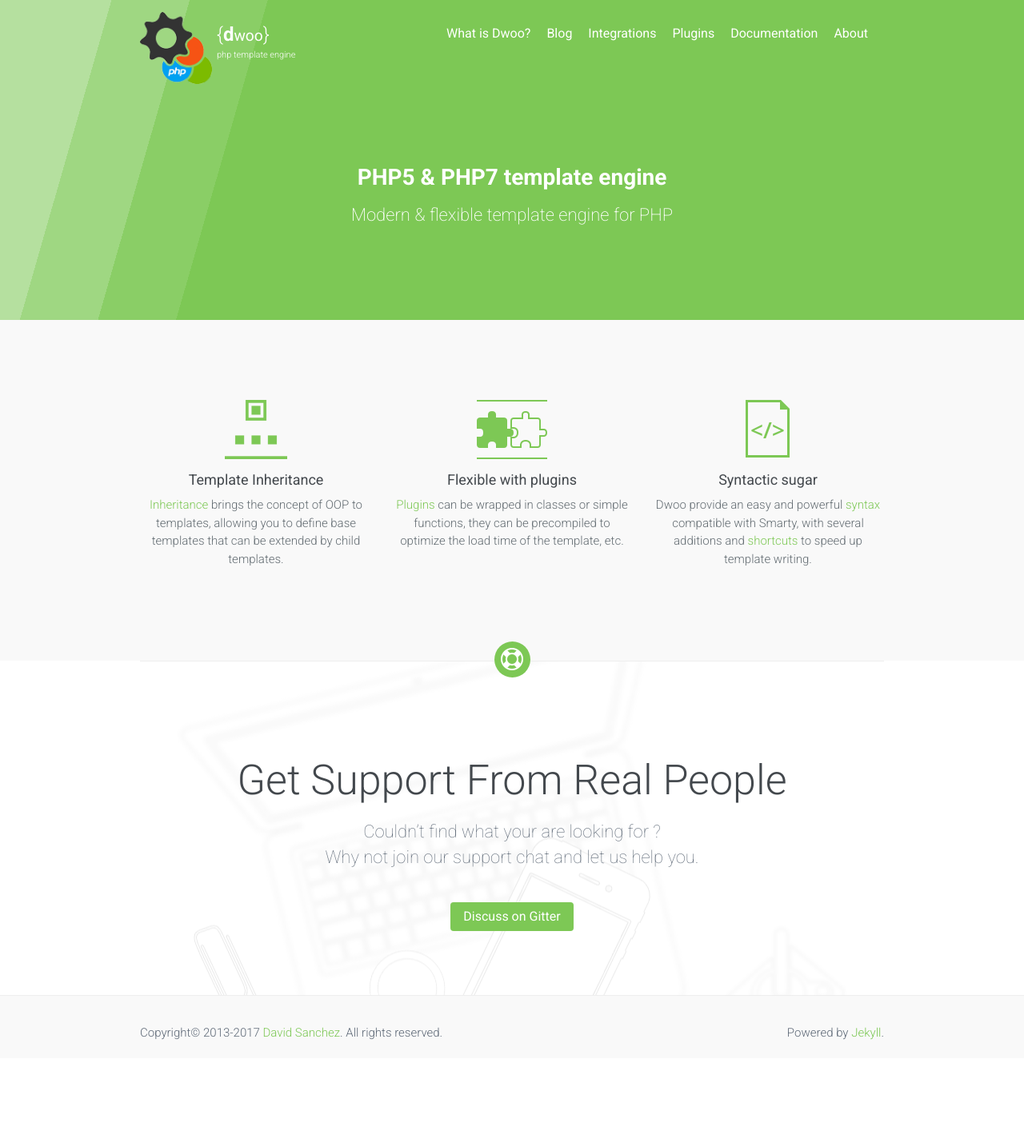
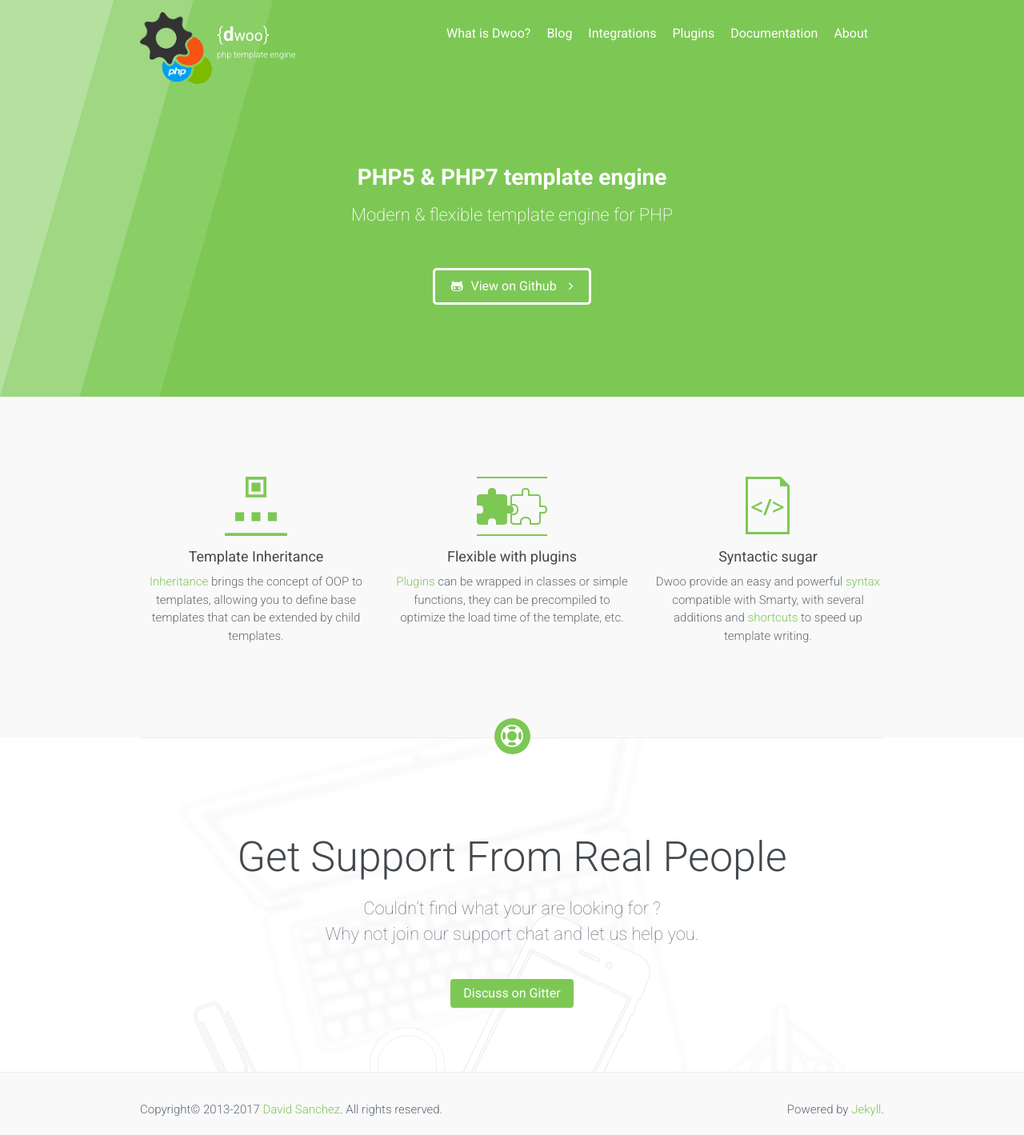
Before and after one commit to dwoo-project/docs, a Jekyll site: the page built from index.html, in a window 1280 px wide. Shown: the whole page at 80% size. Built offline with Jekyll 4.4.1, drawn with Linux system fonts in a browser that asks for light colours; nearby versions of some CDN libraries; before the commit the page ends 1323 px from its top, so only the background shows below that.

Commit message:
Add btn to github repo

```diff
--- a/index.html
+++ b/index.html
@@ -1,7 +1,7 @@
 ---
 layout: default
 title: PHP5 & PHP7 template engine
-subtitle: Modern & flexible template engine for PHP
+subtitle: Modern & flexible template engine for PHP<br><a href="https://github.com/dwoo-project/dwoo" target="_blank" class="btn btn-hero"><i class="fa fa-github-alt pr-10" aria-hidden="true"></i>View on Github<i class="fa fa-angle-right pl-15" aria-hidden="true"></i></a>
 ---
 
 <!-- Main Features -->
```
